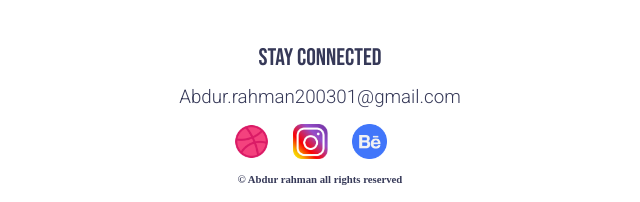
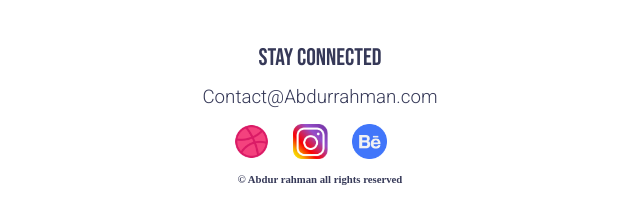
Before and after one commit to abdurrahman200/me, a plain HTML site: page index.html in a window 1280 px wide. Shown: the part 2903-3105 px from the top of the page, 320-960 px from the left. Drawn offline with Linux system fonts and the light colour scheme.

Commit message:
some Comment added

```diff
--- a/index.html
+++ b/index.html
@@ -21,7 +21,7 @@
          </ul>
       </div><!-- navbar  End -->
 
-      <!-- Me  -->
+      <!--First Banner Start -->
 
       <div class="row ">
          <div class="half-column mr" >
@@ -37,8 +37,9 @@
                <img src="img/me1.png" alt="me">
             </div>
          </div>
-      </div>
+      </div><!--First Banner End -->
 
+      <!--Second Banner Start -->
       <div class="row ">
          <div class="half-column">
             <div class="thumbnail">
@@ -56,6 +57,7 @@
          </div>
       </div>
    </div> <!-- top-banner Area End -->
+
    <!-- Works / project Area Start-->
    <section class=" project " id="Works">
       <div class="container">
@@ -159,7 +161,7 @@
 <div class="footer">
    <div class="container-footer">
       <small> Stay connected </small>
-      <h3>Abdur.rahman200301@gmail.com</h3>
+      <h3>Contact@Abdurrahman.com</h3>
       <div class="social">
          <img src="img/i1.png" alt="Icon">
          <img src="img/i2.png" alt="Icon">
```
